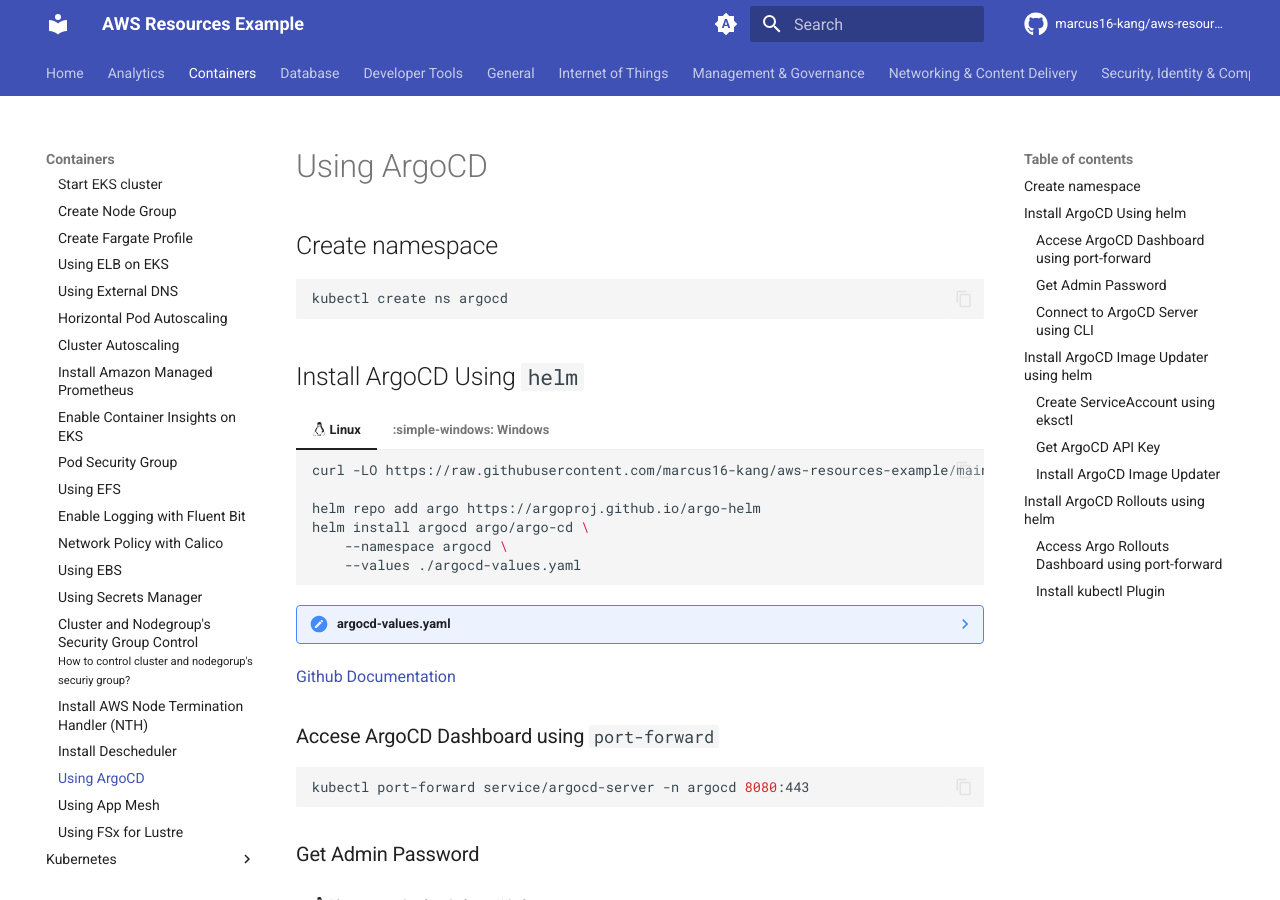
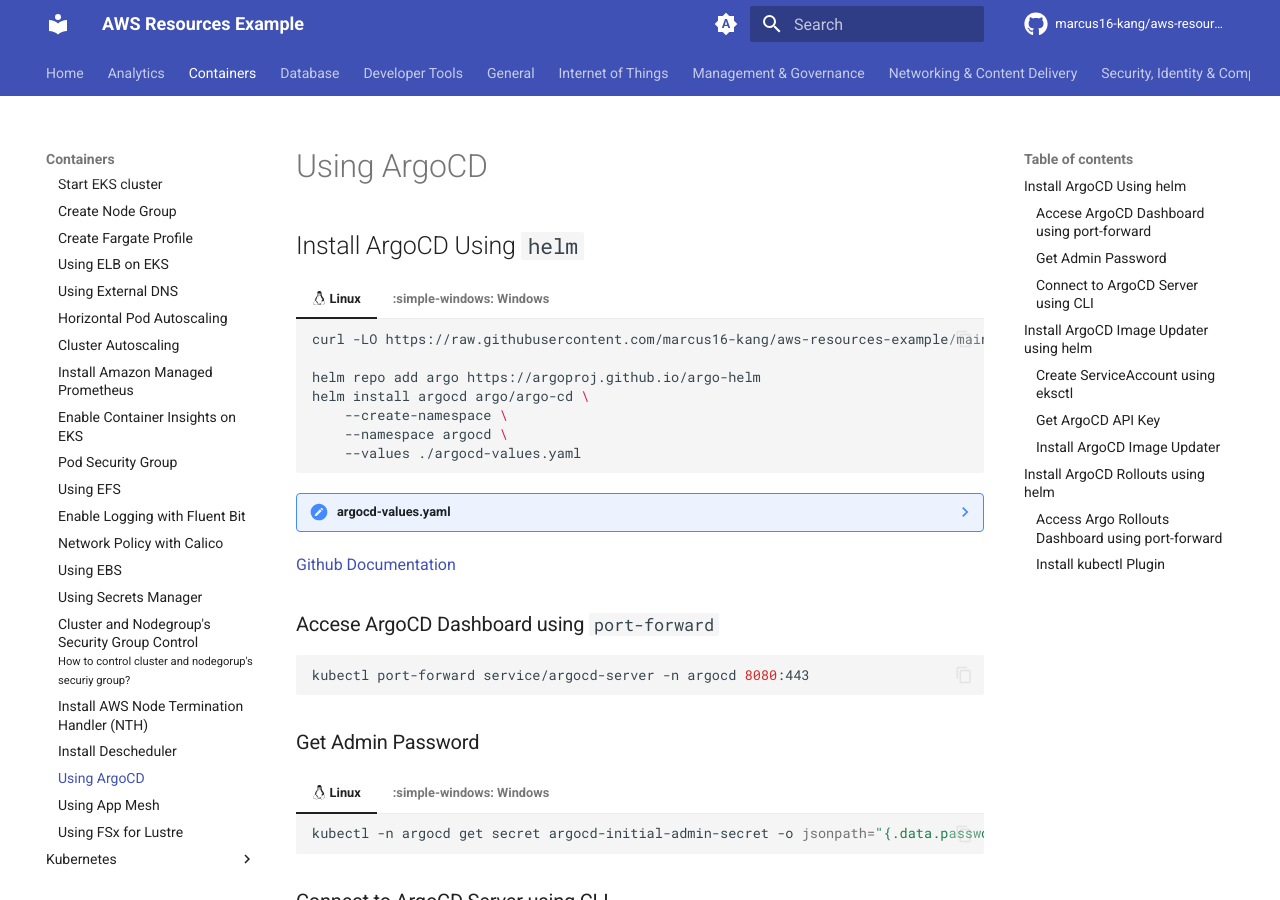
Before and after one commit to dev-sjlee/aws-resources-example, an MkDocs documentation site: the page built from docs/Containers/EKS/20-using-argocd.md, in a window 1280 px wide and 900 px high. Built offline with MkDocs 1.6.1 and Material for MkDocs 9.7.7, drawn with Linux system fonts in a browser that asks for light colours; comment, search, counter and statistics services are not loaded.

Commit message:
Fix eks-20
- argocd

````diff
--- a/docs/Containers/EKS/20-using-argocd.md
+++ b/docs/Containers/EKS/20-using-argocd.md
@@ -4,12 +4,6 @@
 ---
 
 # Using ArgoCD
-
-## Create namespace
-
-``` shell
-kubectl create ns argocd
-```
 
 ## Install ArgoCD Using `helm`
 
````
Also changed, not shown: other parts of docs/Containers/EKS/20-using-argocd.md (+2 -0 lines), 1 other file.
